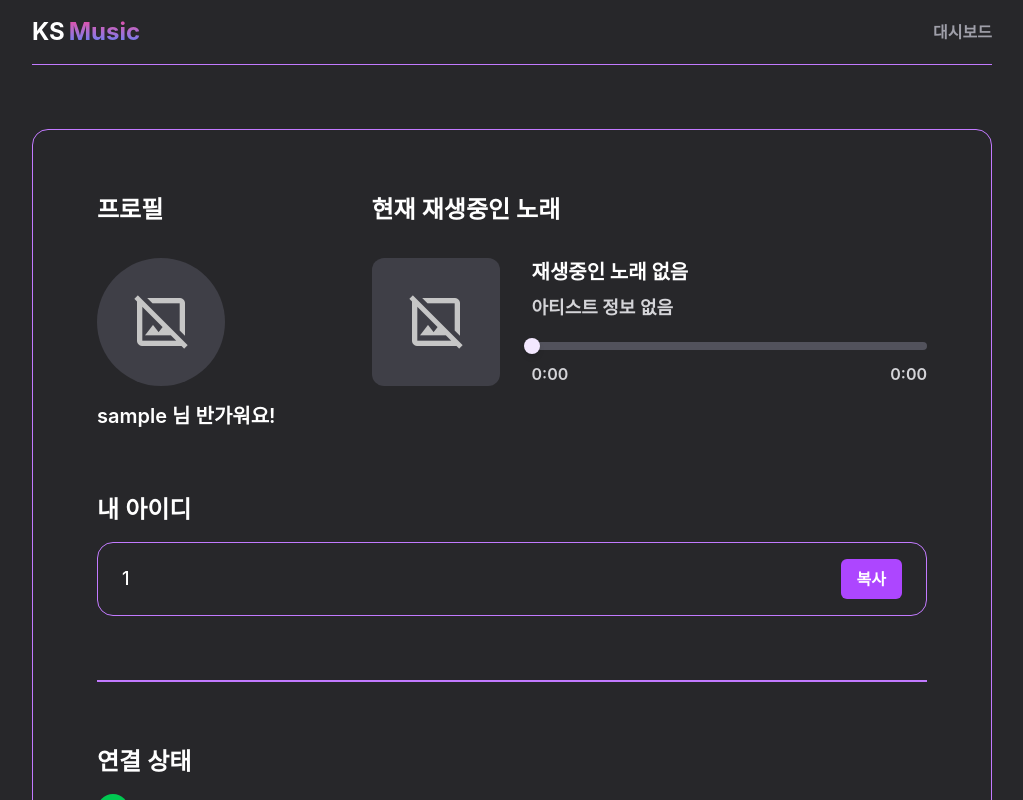
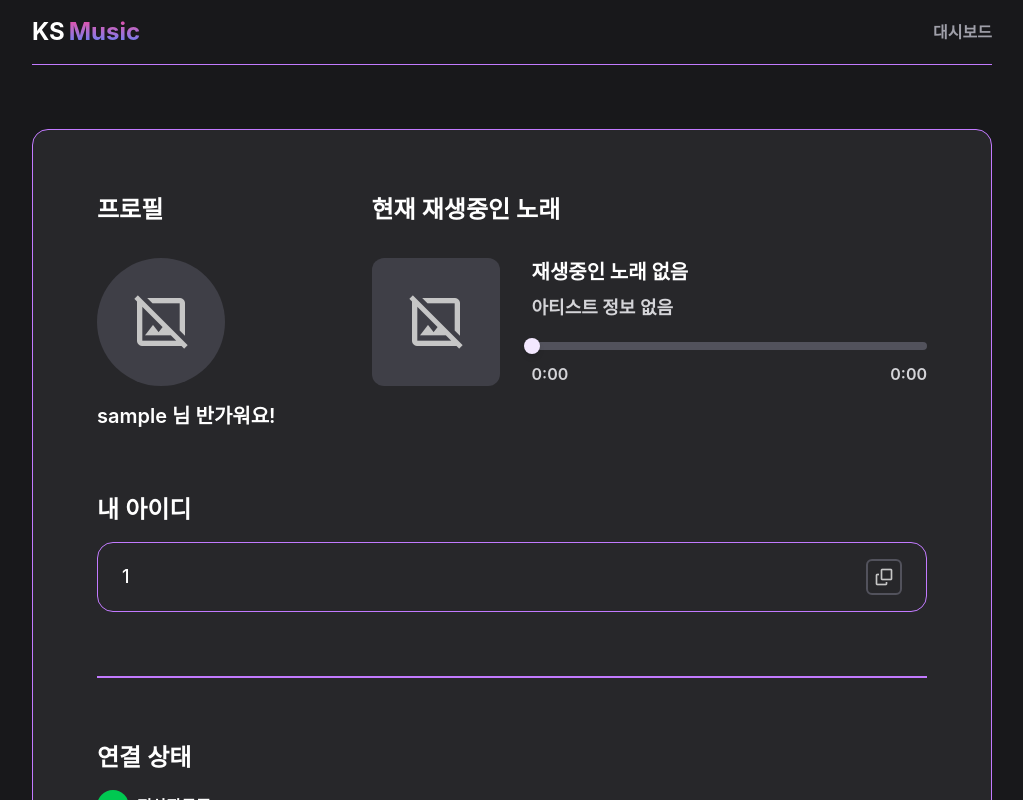
Before and after one commit to 16bit-16/ksmusic-web, a React (Vite) app: page /dashboard in a window 1280 px wide. Shown: the top 800 px of the page, without its empty margins (128-1151 px from the left). Built offline with nearby package versions, Linux system fonts and the light colour scheme; no server answers; sample sign-in values are in the browser's storage.

Commit message:
feat: change icon

```diff
--- a/src/index.css
+++ b/src/index.css
@@ -1,5 +1,5 @@
 @import "tailwindcss";
 
 body {
-	@apply bg-zinc-800 text-white font-semibold;
+	@apply bg-zinc-900 text-white font-semibold;
 }
--- a/src/pages/Dashboard.tsx
+++ b/src/pages/Dashboard.tsx
@@ -1,5 +1,5 @@
 import { useAuth, useTokenCapture, useNowPlaying } from "../hooks/useAuth";
-import { useEffect } from "react";
+import { useEffect, useState } from "react";
 import Header from '../components/Header'
 import Timeline from '../components/Timeline'
 
@@ -8,9 +8,12 @@ export default function Dashboard() {
   const { user, logout } = useAuth();
   const token = localStorage.getItem('token')
   const nowPlaying = useNowPlaying(token)
+  const [copied, setCopied] = useState(false);
 
   const copy = () => {
     navigator.clipboard.writeText(user?.userId || '');
+    setCopied(true);
+    setTimeout(() => setCopied(false), 1500);
   }
 
   useEffect(() => {
@@ -28,7 +31,7 @@ export default function Dashboard() {
       {/* 헤더 */}
       <Header />
       {/* 메인 */}
-      <div className="flex flex-col justify-center border-purple-400 border gap-16 p-16 rounded-2xl ">
+      <div className="bg-zinc-800 flex flex-col justify-center border-purple-400 border gap-16 p-16 rounded-2xl ">
         <div className="flex items-start gap-24">
           {/* 프로필 */}
           <div className="flex flex-col gap-8">
@@ -57,8 +60,10 @@ export default function Dashboard() {
         <div className="flex flex-col gap-4">
           <p className="text-2xl">내 아이디</p>
           <div className="flex justify-between items-center border-purple-400 border px-6 py-4 rounded-2xl">
-            <p className="text-lg font-medium">{user.userId}</p>
-            <button onClick={copy} className="bg-purple-500 text-white px-4 py-2 rounded-md hover:bg-purple-600 transition-colors duration-300">복사</button>
+            <p className="text-lg font-medium">{user.userId || '아이디 정보 없음'}</p>
+            <button onClick={copy} className="border-zinc-600 border-2 text-white rounded-md hover:bg-zinc-700 transition-colors duration-300">
+              <img src={copied ? '/check.png' : '/copy.png'} className="w-8 h-8"/>
+            </button>
           </div>
         </div>
         <div className="w-full h-0.5 bg-purple-400"></div>
```
Also changed, not shown: public/check.png (added), public/copy.png (added).
